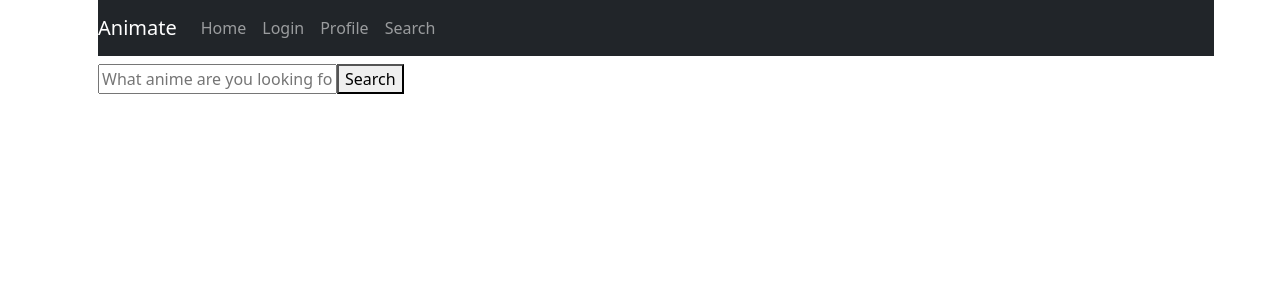
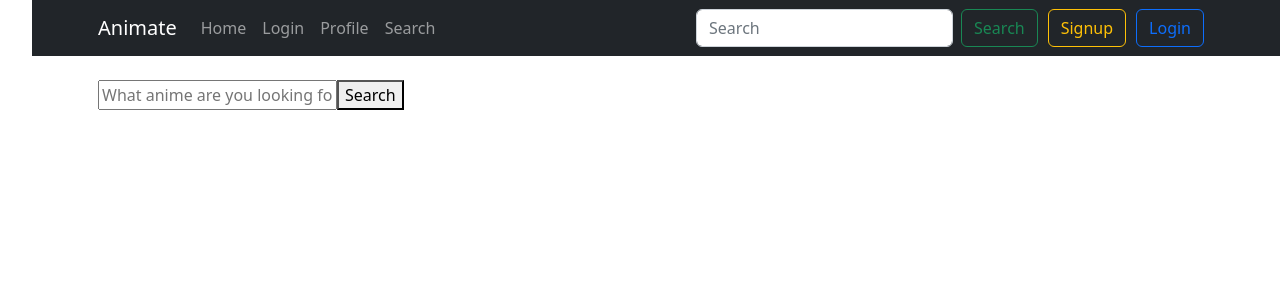
Before and after one commit to shesings/anime-project-frontend-web-app, a React (Create React App) app: page /search in a window 1280 px wide. Shown: the top 300 px of the page. Built offline with nearby package versions, Linux system fonts and the light colour scheme; no server answers.

Commit message:
nav bar tweaks

```diff
--- a/src/App.js
+++ b/src/App.js
@@ -35,8 +35,8 @@ function App() {
   return (
       <Provider store={store}>
     <BrowserRouter>
+      <NavigationBar />
       <div className="container">
-        <NavigationBar />
         <Routes>
           <Route index element={<Animate/>} />
             <Route path="/details/:query" element={<AnimeDetails/>}/>
--- a/src/animate/anime-card.js
+++ b/src/animate/anime-card.js
@@ -16,27 +16,25 @@ const AnimeCard = (
 ) => {
         return (
             <div className="anime-card-container">
-            {/* <Link to={`/details/${anime.slug}`} style={{ textDecoration: 'none' }}> */}
                 <div>
                     <span title="Rating" className={Math.round(anime.averageRating) ?"notify-badge" : "notify-badge grey-m" }>&nbsp;{Math.round(anime.averageRating) ? Math.round(anime.averageRating) : "N/A"}&nbsp;</span>
                     <img src={image.small} className="card-img-top" alt="" />
                 </div>
-                <div>
+                <div className="anime-card-title">
                     <strong>{anime.canonicalTitle}</strong>
                 </div>
                 <Link to={`/details/${anime.slug}`} style={{ textDecoration: 'none' }}>
                     <div className="poster-overlay">
                         <div className="poster-overlay-btn-wrapper">
                             <button type="button" className="btn btn-info">
-                                <i className="bi bi-list-check"></i>
+                                <i className="bi bi-list-stars"></i>
                             </button>
                             <button type="button" className="btn btn-warning">
                                 <i class="bi bi-bookmark-check"></i>
                             </button>
                             <button type="button" className="btn btn-danger">
-                                <i className="bi bi-person-heart"></i>
+                                <i className="bi bi-heart"></i>
                             </button>
-
                         </div>
                     </div>
                 </Link>
--- a/src/animate/index.css
+++ b/src/animate/index.css
@@ -22,6 +22,12 @@
 .grey-m {
   background: grey;
   color: white;
+}
+
+.anime-card-title {
+    text-overflow: ellipsis;
+    overflow: hidden;
+    white-space: nowrap;
 }
 
 .anime-card-list {
@@ -50,7 +56,7 @@
 }
 
 .anime-card-title {
-    padding: 0.5rem !important;
+    padding-bottom: 0.5rem !important;
 }
 
 .poster-overlay {
--- a/src/navigation-bar/index.css
+++ b/src/navigation-bar/index.css
@@ -2,3 +2,7 @@
     padding-left: 16px;
     padding-right: 16px;
 }
+
+.navBtn {
+    margin-right: 10px;
+}
--- a/src/navigation-bar/index.js
+++ b/src/navigation-bar/index.js
@@ -1,26 +1,68 @@
 import React from "react";
-import './index.css';
-import { Link } from 'react-router-dom'
+import "./index.css";
+import { Link } from "react-router-dom";
 
 const NavigationBar = () => {
   return (
-        <nav className="navbar navigation-style navbar-expand-lg navbar-dark bg-dark">
-            <a className="navbar-brand" href="/">Animate</a>
-            <div className="collapse navbar-collapse" id="navbarNav">
-                <ul className="navbar-nav">
+    <nav class="navbar navbar-expand-md navbar-dark bg-dark mb-4">
+      <div class="container-fluid container">
+        <a class="navbar-brand" href="#">
+          Animate
+        </a>
+        <button
+          class="navbar-toggler"
+          type="button"
+          data-bs-toggle="collapse"
+          data-bs-target="#navbarCollapse"
+          aria-controls="navbarCollapse"
+          aria-expanded="false"
+          aria-label="Toggle navigation"
+        >
+          <span class="navbar-toggler-icon"></span>
+        </button>
+        <div class="collapse navbar-collapse" id="navbarCollapse">
+          <ul class="navbar-nav me-auto mb-2 mb-md-0">
             <li className="nav-item active">
-                        <Link className="nav-link" to='/'>Home</Link>
+              <Link className="nav-link" to="/">
+                Home
+              </Link>
             </li>
             <li className="nav-item">
-                        <Link className="nav-link" to='/login'>Login</Link>
+              <Link className="nav-link" to="/login">
+                Login
+              </Link>
             </li>
             <li className="nav-item">
-                        <Link className="nav-link" to='/profile'>Profile</Link>
+              <Link className="nav-link" to="/profile">
+                Profile
+              </Link>
             </li>
             <li className="nav-item">
-                        <Link className="nav-link" to='/search'>Search</Link>
+              <Link className="nav-link" to="/search">
+                Search
+              </Link>
             </li>
           </ul>
+          <form class="d-flex" role="search">
+            <input
+              class="form-control me-2"
+              type="search"
+              placeholder="Search"
+              aria-label="Search"
+            />
+            <button class="navBtn btn btn-outline-success" type="submit">
+              Search
+            </button>
+            <button class="navBtn btn btn-outline-warning" type="submit">
+              Signup
+            </button>
+            <button class="navBtn btn btn-outline-primary" type="submit">
+              Login
+            </button>
+
+          </form>
+
+        </div>
       </div>
     </nav>
   );
```
Lines whose indentation alone changed are shown as unchanged.
